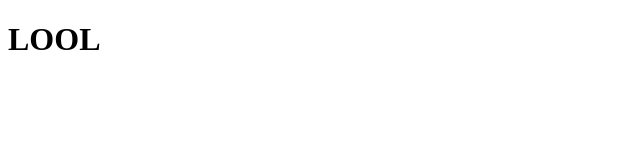
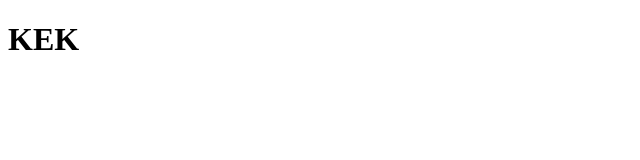
Before and after one commit to 4ernobaev/4ernobaev.github.io, a plain HTML site: page index.html in a window 1280 px wide. Shown: the full height of the page, 0-640 px from the left. Drawn offline with Linux system fonts and the light colour scheme.

Commit message:
Update index.html

```diff
--- a/index.html
+++ b/index.html
@@ -5,6 +5,6 @@
         <title>Kek</title>
     </head>
     <body>
-        <h1>LOOL</h1>
+        <h1>KEK</h1>
     </body>
 </html>
```
